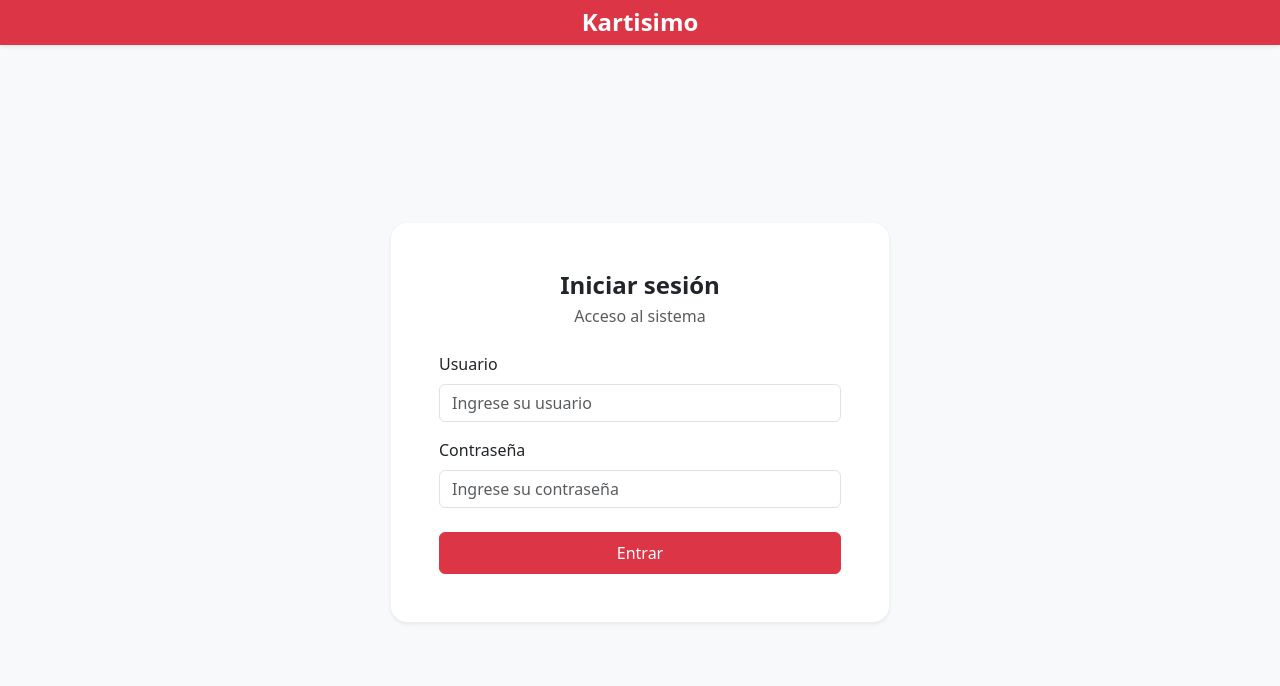
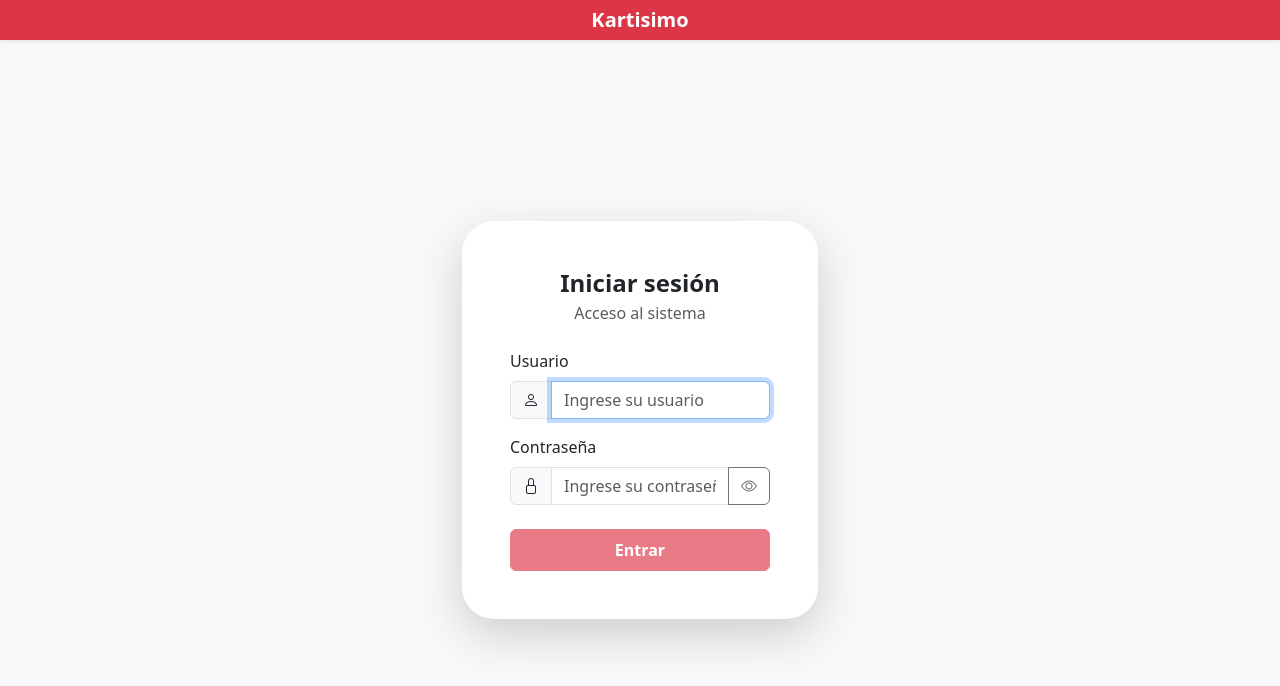
Before and after one commit to Dev4Priego/Kartisimo-front, a Vue app: page / in a window 1280 px wide. Shown: the top 686 px of the page. Built offline with nearby package versions, Linux system fonts and the light colour scheme.

Commit message:
feet:cambios form y login

```diff
--- a/src/components/OrdenTrabajo/FormularioOT.vue
+++ b/src/components/OrdenTrabajo/FormularioOT.vue
@@ -24,10 +24,15 @@
                 </div>
             </div>
             <hr>
+
+
+
             <div class="row">
-                <div class="col">
-                    <h5 class="text-center">Vehículo</h5>
+
+                <div class="col-md-8">
+                    <h5 class="text-center fw-semibold mb-3">Vehículo</h5>
                     <div class="row">
+
                         <div class="col">
                             <div class="mb-3">
                                 <input
@@ -144,9 +149,11 @@
                         </div>
                     </div>
                 </div>
-                <div class="col">
+
+
+                <div class="col-md-6 border-start ps-md-4">
                     <div class="row">
-                        <h5 class="text-center">Cliente</h5>
+                        <h5 class="text-center fw-semibold mb-3">Cliente</h5>
                         <div class="col">
                             <!-- Nombre -->
                             <div class="mb-3">
@@ -251,6 +258,8 @@
                     </div>
                 </div>
 
+
+
                 <!-- datalist único para los 3 inputs -->
                 <datalist id="clientes">
                     <option
@@ -264,6 +273,11 @@
                     </option>
                 </datalist>
             </div>
+
+
+
+
+
             <div class="row">
                 <div class="col">
                     <!-- Método de pago -->
@@ -321,6 +335,11 @@
                     </div>
                 </div>
             </div>
+
+
+
+
+
             <hr>
             <div class="row">
                 <div class="col-4">
--- a/src/views/Login.vue
+++ b/src/views/Login.vue
@@ -1,37 +1,22 @@
 <template>
+
   <div class="container-fluid p-0 min-vh-100 d-flex flex-column bg-light">
 
-    <!-- Header (más sobrio) -->
-    <header class="bg-danger bg-opacity-90 text-white py-2 text-center shadow-sm">
-      <h1 class="h4 mb-0 fw-semibold">Kartisimo</h1>
+    <!-- Header -->
+    <header class="bg-danger text-white py-2 text-center shadow-sm">
+      <h1 class="h5 mb-0 fw-semibold">Kartisimo</h1>
     </header>
 
     <!-- Contenido -->
     <div class="flex-grow-1 d-flex align-items-center justify-content-center">
       <div class="container">
-        <div class="row align-items-center justify-content-center">
+        <div class="row justify-content-center">
+          <div class="col-12 col-sm-10 col-md-6 col-lg-4">
 
-          <!-- Imagen -->
-          <!-- <div class="col-md-6 d-none d-md-block">
-            <div class="position-relative">
-              <img
-                :src="imagenLogin"
-                alt="Imagen de bienvenida"
-                class="img-fluid rounded-4 shadow-sm w-100"
-                style="max-height: 420px; object-fit: cover;"
-              />
-              <div
-                class="position-absolute top-0 start-0 w-100 h-100 rounded-4"
-                style="background: rgba(0,0,0,.15);"
-              ></div>
-            </div>
-          </div> -->
+            <!-- Card Login -->
+            <div class="bg-white rounded-5 shadow-lg p-4 p-md-5">
 
-          <!-- Login -->
-          <div class="col-md-6">
-            <div class="p-4 p-md-5 bg-white rounded-4 shadow-sm mx-md-4">
-
-              <h2 class="h4 mb-1 text-center fw-semibold">
+              <h2 class="h4 text-center fw-semibold mb-1">
                 Iniciar sesión
               </h2>
               <p class="text-muted text-center mb-4">
@@ -39,59 +24,86 @@
               </p>
 
               <form @submit.prevent="handleLogin">
+
+                <!-- Usuario -->
                 <div class="mb-3">
                   <label class="form-label">Usuario</label>
+                  <div class="input-group">
+                    <span class="input-group-text bg-light">
+                      <i class="bi bi-person"></i>
+                    </span>
                     <input
-                    v-model="usuario"
+                      v-model.trim="usuario"
                       type="text"
                       class="form-control"
                       placeholder="Ingrese su usuario"
                       required
+                      autofocus
                     />
                   </div>
+                </div>
 
+                <!-- Contraseña -->
                 <div class="mb-4">
                   <label class="form-label">Contraseña</label>
+                  <div class="input-group">
+                    <span class="input-group-text bg-light">
+                      <i class="bi bi-lock"></i>
+                    </span>
                     <input
-                    v-model="contrasenia"
-                    type="password"
+                      :type="showPassword ? 'text' : 'password'"
+                      v-model.trim="contrasenia"
                       class="form-control"
                       placeholder="Ingrese su contraseña"
                       required
                     />
+                    <button
+                      type="button"
+                      class="btn btn-outline-secondary"
+                      @click="showPassword = !showPassword"
+                      tabindex="-1"
+                    >
+                      <i :class="showPassword ? 'bi bi-eye-slash' : 'bi bi-eye'"></i>
+                    </button>
+                  </div>
                 </div>
 
+                <!-- Botón -->
                 <button
-                  class="btn btn-danger w-100 py-2"
+                  class="btn btn-danger w-100 py-2 fw-semibold"
                   type="submit"
-                  :disabled="loading"
+                  :disabled="loading || !usuario || !contrasenia"
                 >
                   <span
                     v-if="loading"
                     class="spinner-border spinner-border-sm me-2"
                   ></span>
-                  Entrar
+                  {{ loading ? 'Verificando...' : 'Entrar' }}
                 </button>
               </form>
 
-              <p v-if="errorMsg" class="text-danger text-center mt-3 mb-0">
+              <!-- Error -->
+              <div
+                v-if="errorMsg"
+                class="alert alert-danger text-center mt-3 py-2"
+              >
                 {{ errorMsg }}
-              </p>
-
-            </div>
               </div>
 
             </div>
           </div>
         </div>
       </div>
+    </div>
+
+  </div>
 </template>
 
 <script setup>
-import { ref, getCurrentInstance } from 'vue'
+
+
+import { ref, watch, getCurrentInstance } from 'vue'
 import { useRouter } from 'vue-router'
-import Swal from 'sweetalert2'
-// import imagenLogin from '@/assets/imagenLogin.webp'
 
 const { proxy } = getCurrentInstance()
 const router = useRouter()
@@ -100,10 +112,16 @@ const usuario = ref('')
 const contrasenia = ref('')
 const loading = ref(false)
 const errorMsg = ref('')
+const showPassword = ref(false)
+
+// Limpia error cuando el usuario escribe
+watch([usuario, contrasenia], () => {
+  errorMsg.value = ''
+})
 
 async function handleLogin () {
+  loading.value = true
   errorMsg.value = ''
-  loading.value = true
 
   try {
     const response = await fetch(
@@ -125,11 +143,11 @@ async function handleLogin () {
     if (result.success) {
       router.push('/content/inventario')
     } else {
-      errorMsg.value = result.error || 'Credenciales incorrectas'
+      errorMsg.value = result.error || 'Usuario o contraseña incorrectos'
     }
   } catch (error) {
+    console.error(error)
     errorMsg.value = 'Error de conexión con el servidor'
-    console.error(error)
   } finally {
     loading.value = false
   }
```
Lines whose indentation alone changed are shown as unchanged.
